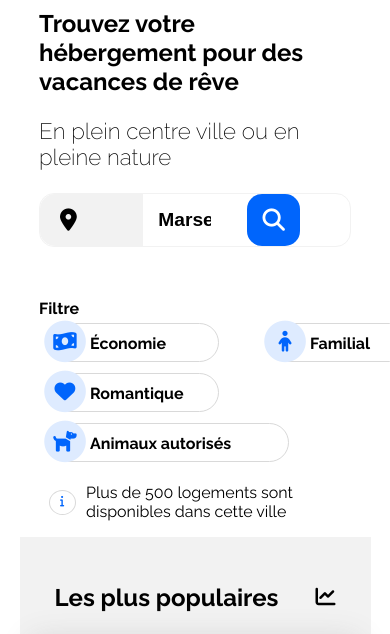
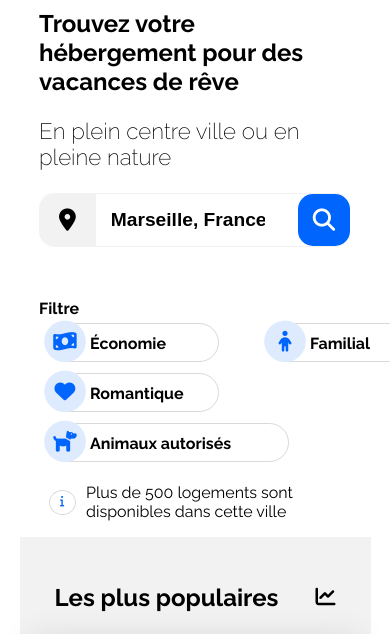
Before and after one commit to fabedevweb/Maquette, a plain HTML site: page reservia.html in a window 390 px wide. Shown: the part 151-785 px from the top of the page. Drawn offline with Linux system fonts and the light colour scheme.

Commit message:
form_champ grid

```diff
--- a/reservia.css
+++ b/reservia.css
@@ -633,16 +633,17 @@ footer div {
     display: grid;
     grid-template-columns: 1fr 1fr 1fr;
     grid-template-rows: 1fr;
+    border-top: #f2f2f2 1px solid;
+    border-bottom: #f2f2f2 1px solid;
+    border-radius: 10px 0 0 10px;
   }
 
   .form_Marseille {
     border: none;
-    border-top: #f2f2f2 1px solid;
-    border-bottom: #f2f2f2 1px solid;
   }
 
   .form_recherche {
-    background-color: aqua;
+    background-color: rgb(255, 0, 157);
     color: black;
   }
 
@@ -804,21 +805,13 @@ footer div {
   }
 
   .form_champ {
+    display: flex;
     width: 90%;
     margin: auto;
   }
 
-  .form_champ {
-    border-top: #f2f2f2 1px solid;
-    border-bottom: #f2f2f2 1px solid;
-    border-left: #f2f2f2 1px solid;
-    border-right: #f2f2f2 1px solid;
-    border-radius: 15px 15px;
-  }
-
   .form_Marseille {
     flex: 1;
-    border: none;
   }
 
   .form_recherche {
```
